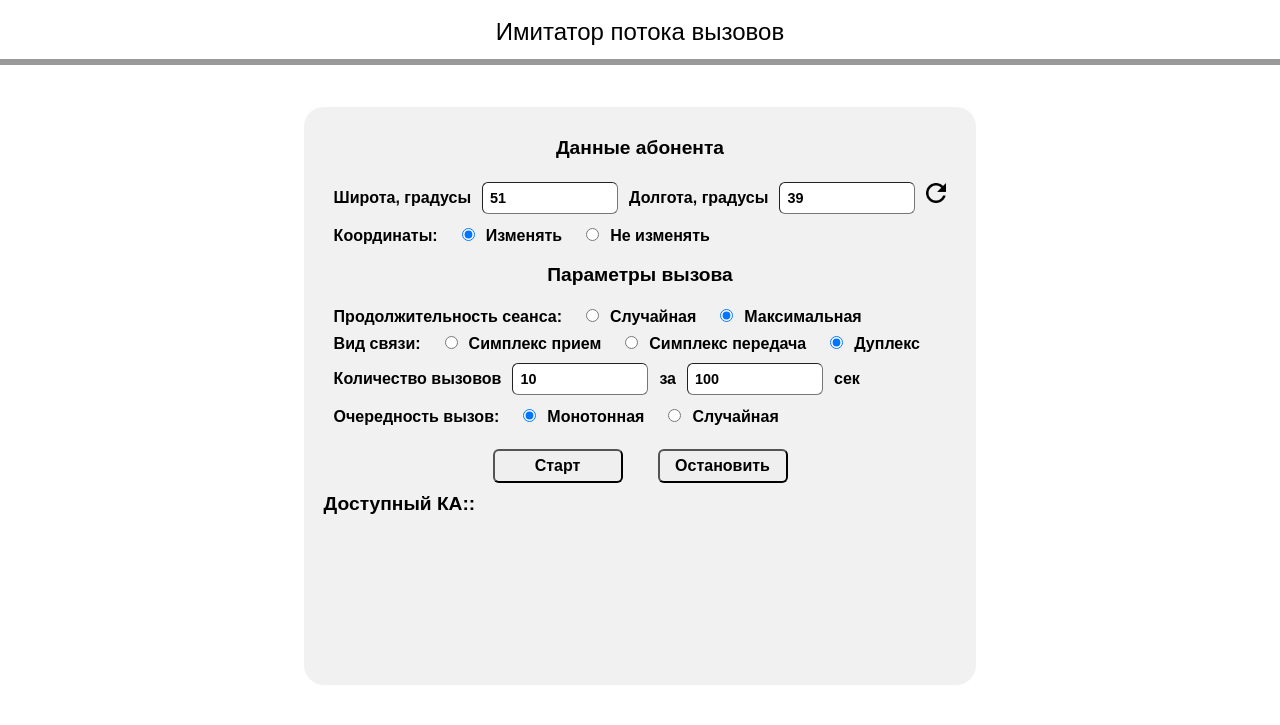
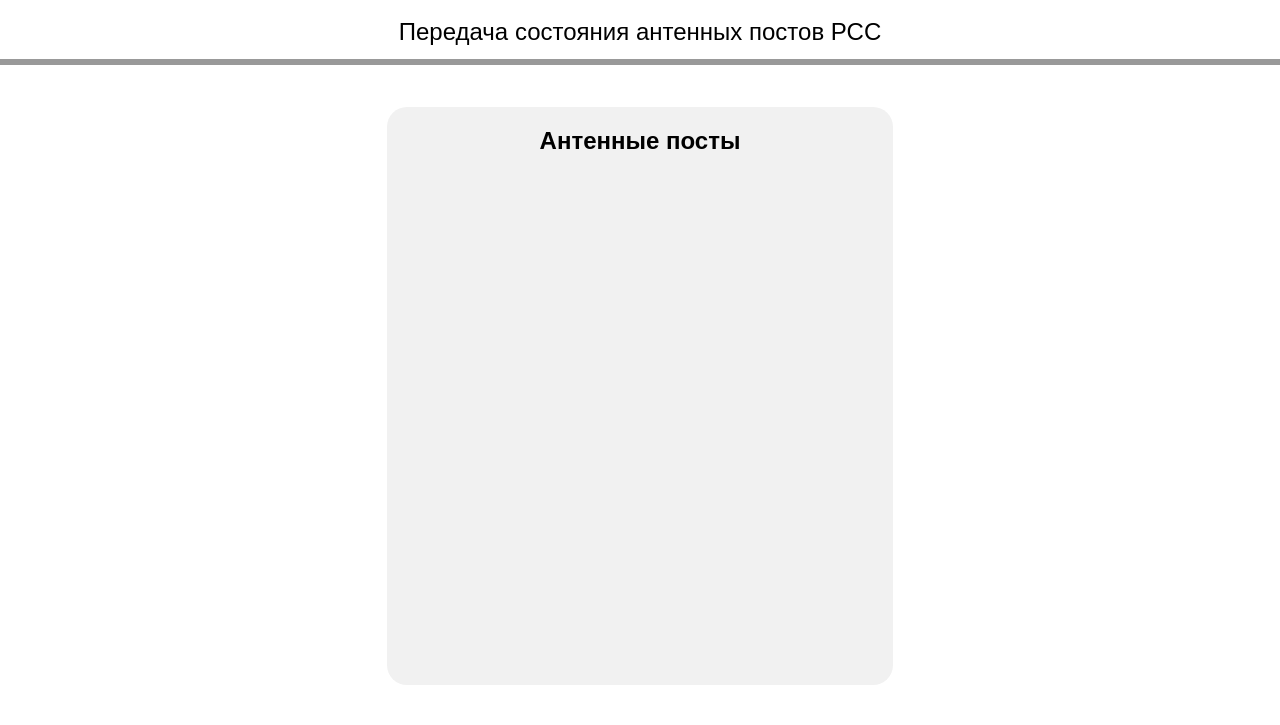
Before and after one commit to Aleksandrskm/RSS-SURR, a Flask app: page /transmitting_antennas_RSS in a window 1280 px wide. Shown: the part 75-800 px from the top of the page. Run offline with Flask 3, Linux system fonts and the light colour scheme.

Commit message:
сделал стараницу для изменения антенных постов

```diff
--- a/website/static/css/style.css
+++ b/website/static/css/style.css
@@ -288,6 +288,19 @@ img {
     flex-direction: column;
     /* justify-content: center; */
     max-width: 900px;
+    margin: 15px 15px;
+    background-color: #f1f1f1;
+    border-radius: 20px;
+    padding: 20px;
+    box-sizing: border-box;
+
+}
+.antennas-posts{
+    overflow-y: auto;
+    display: flex;
+    flex-direction: column;
+    /* justify-content: center; */
+    min-width: 40%;
     margin: 15px 15px;
     background-color: #f1f1f1;
     border-radius: 20px;
--- a/website/static/js/index.js
+++ b/website/static/js/index.js
@@ -141,7 +141,7 @@ function getDateTimes(dateControl,timeControl){
 }
 async function getRssDatas() {
   try {
-    const response = await fetch(`http://185.192.247.60:7130/Characteristics/BSSs`,{
+    const response = await fetch(`http://185.192.247.60:7130/rss`,{
       method:"GET",
       headers: {
         "Content-Type": "application/json",
@@ -171,7 +171,22 @@ async function getKaDatas() {
 
   }
 }
+async function getAllAntenas() {
+  try {
+    const response = await fetch(`http://185.192.247.60:7130/rss/antennas`,{
+      method:"GET",
+      headers: {
+        "Content-Type": "application/json",
+      },
+    })
+    const result =await response.json();
+    console.log(result)
+    return result
+  }
+  catch (error) {
 
+  }
+}
 async function calculateBSSsSatellitesAvailability(data) {
     try {
       const response = await fetch(`http://185.192.247.60:7130/CommunicationAvailability/CalculateBSSsSatellitesAvailability`, {
@@ -218,13 +233,19 @@ const rss=[]
 btn.addEventListener("click", ()=>{modal.style.display = "flex"});
 span.addEventListener("click", ()=>{modal.style.display = "none"});
 if (document.querySelector('h2')) {
-  if (document.querySelector('h2').innerHTML) {
-
+  if (document.querySelector('h2').innerHTML==`Планирование РСС`) {
+    let tempRssData=``;
     const rssPromise = getRssDatas().then(result=>{
       result.forEach ((rssData)=>{
-        rss.push(rssData)
+
+        tempRssData={name:rssData.NAIM,
+          lat:rssData.SHIROTA,
+          lon:rssData.DOLGOTA,
+          radius:rssData.RADIUS};
+        console.log(tempRssData)
+        rss.push(tempRssData)
       })
-      console.log(satIDs)
+
     });;
     const kasPromise=getKaDatas().then(result=>{
       result.forEach ((ka)=>{
@@ -301,6 +322,94 @@ if (document.querySelector('h2')) {
     });
 
   }
+  if (document.querySelector('h2').innerHTML==`Передача состояния антенных постов РСС`) {
+   const dataAntennasPosts= document.querySelector('.antennas-posts');
+   getAllAntenas()
+   .then(antennas=>{
+    dataAntennasPosts.innerHTML=`<div class="RSS">Антенные посты</div>`
+    antennas.forEach(antennaData=>{
+      let antenna =document.createElement('div');
+      let {ID,ID_RSS,NUM,NAIM,AZIMUT,UM,ID_ISPR,DATA_BEG,DATA_END}=antennaData;
+
+      antenna.classList.add('antennas-post');
+      antenna.innerHTML=`
+      <br>
+      <span class="field">ID:</span><span class="data-ant">${ID}</span>
+      <br>
+      <span class="field">ID_RSS:</span><span class="data-ant">${ID_RSS}</span>
+      <br>
+      <span class="field">NUM:</span><span class="data-ant">${NUM}</span>
+      <br>
+      <span class="field">NAIM:</span><span class="data-ant">${NAIM}</span>
+      <br>
+      <span class="field">AZIMUT:</span><span class="data-ant">${AZIMUT}</span>
+      <br>
+      <span class="field"> UM:</span><span class="data-ant">${UM}</span>
+      <br>
+      <span class="field">ID_ISPR:</span><span class="data-ant">${ID_ISPR}</span>
+      <br>
+      <span class="field"> DATA_BEG:</span><span class="data-ant">${DATA_BEG}</span>
+      <br>
+      <span class="field"> DATA_END:</span><span class="data-ant">${DATA_END}</span>`
+      dataAntennasPosts.append(antenna);
+    })
+    const antPosts=document.querySelectorAll('.antennas-post');
+    antPosts.forEach(post=>{
+      post.addEventListener('click',()=>{
+        const fields=[];
+        const datasAnt=[];
+        const postsChildren= post.children ;
+        [].forEach.call(postsChildren,(chield)=>{
+
+          if (chield.classList.contains('field')) {
+            fields.push(chield.innerHTML);
+          }
+          if (chield.classList.contains('data-ant')) {
+            datasAnt.push(chield.innerHTML);
+          }
+
+
+        })
+        const modalEdit=document.getElementById("myEdit");
+        modalEdit.innerHTML=` <div class="modal-content-edit">
+        <h4 class="modal-header-edit">Редактирование антенного поста</h4>
+
+        <div class="btns-edit">
+
+            <button class="close-edit">Закрыть</button>
+            <button class="edit-btn">Редактировать</button>
+        </div>
+    </div>`;
+        const closeEditModal=document.querySelector('.close-edit');
+        const modalHeaderEdit=document.querySelector('.modal-header-edit');
+        closeEditModal.addEventListener('click',()=>{modalEdit.style.display = "none";})
+
+        modalEdit.style.display = "flex";
+
+
+        console.log(fields[0]);
+        console.log(datasAnt);
+
+        for(let i=fields.length-1;i>=0;i--){
+          const modalRowEdit=document.createElement('div');
+          modalRowEdit.classList.add('modal_row-edit');
+          const field=document.createElement('span');
+          const data=document.createElement('input');
+          data.type='text';
+          data.value=datasAnt[i];
+          field.innerText=fields[i];
+          modalRowEdit.append(field);
+          modalRowEdit.append(data);
+
+          modalHeaderEdit.after(modalRowEdit);
+        }
+      })
+    })
+
+   })
+
+
+  }
 
 }
 if (document.getElementById('abonent-select')) {
--- a/website/templates/base.html
+++ b/website/templates/base.html
@@ -46,6 +46,17 @@
             </div>
         </div>
     </div>
+    <div id="myEdit" class="modal">
+        <div class="modal-content-edit">
+            <h4 class="modal-header-edit">Редактирование антенного поста</h4>
+
+            <div class="btns-edit">
+
+                <button class="close-edit">Закрыть</button>
+                <button class="edit-btn">Редактировать</button>
+            </div>
+        </div>
+    </div>
 
     <script src="{{ url_for('static', filename='js/index.js') }}"></script>
 </body>
--- a/website/templates/transmitting_antennas_RSS.html
+++ b/website/templates/transmitting_antennas_RSS.html
@@ -5,88 +5,10 @@
     <span class="loader"></span>
     <span class="loader-container__title">Загрузка...</span>
 </div>
-    <h2>Имитатор потока вызовов</h2>
+    <h2>Передача состояния антенных постов РСС</h2>
 <div class="content">
 
-    <div class="input_parameters_imitator">
-
-        <div class="row_com">
-
-            <div class="column2_com">
-
-        <div class="div-abonent">Данные абонента</div>
-                <br>
-        <div class="data-abonent">
-
-            <span>Широта, градусы</span>
-            <input id="lat4" type="text" value="51">
-            <span>Долгота, градусы</span>
-            <input id="lon4" type="text" value="39"> <img class="re-date-flow" src="../static/img/re.png">
-
-            <!-- <span>Минимальная продолжительность сеанса,сек</span>
-            <input id="min-call-time" type="text" value="30"> -->
-        </div>
-        <div class="radio-dvi">
-
-            <span>Координаты:</span>
-            <input type="radio" value="1" name="radio-coordinates" class="priority-checkbox" checked>
-            <span>Изменять</span>
-            <input type="radio" value="2" name="radio-coordinates" class="priority-rand-checkbox">
-            <span>Не изменять</span>
-        </div>
-        <br>
-        <div class="div-abonent">Параметры вызова</div>
-        <br>
-        <div class="radio-dvi">
-            <span>Продолжительность сеанса:</span>
-            <input type="radio" value="1" name="radio-time" class="time_call-rand">
-            <span>Случайная</span>
-            <input type="radio" value="1" name="radio-time" class="time_call-max" checked>
-            <span>Максимальная</span>
-
-        </div>
-        <div class="radio-dvi">
-            <span>Вид связи:</span>
-            <input type="radio" value="1" name="radio" class="simple-checkbox">
-            <span>Симплекс прием</span>
-            <input type="radio" value="1" name="radio" class="simplex-checkbox">
-            <span>Симплекс передача</span>
-            <input type="radio" value="2" name="radio" class="duplex-checkbox" checked>
-            <span>Дуплекс</span>
-        </div>
-        <div>
-            <span>Количество вызовов</span>
-            <input id="quantity_calls" type="text" value="10">
-            <span>за</span>
-            <input id="time_calls" type="text" value="100">
-            <span>сек</span>
-        </div>
-        <div class="radio-dvi">
-
-            <span>Очередность вызов:</span>
-            <input type="radio" value="1" name="radio-call" class="priority-checkbox" checked>
-            <span>Монотонная</span>
-            <input type="radio" value="2" name="radio-call" class="priority-rand-checkbox">
-            <span>Случайная</span>
-        </div>
-
-            </div>
-            <!-- <div class="column3_com"> -->
-
-
-            <!-- </div> -->
-        </div>
-
-        <div class="btn2">
-            <button id="task-btn_sim_flow">Старт</button>
-            <button id="task-btn_cansel_flow">Остановить</button>
-        </div>
-
-        <div class="header-log">Доступный КА::</div>
-
-        <span id="response3"></span>
-
-    </div>
+<div class="antennas-posts"></div>
 
 </div>
 
```
Also changed, not shown: other parts of website/static/css/style.css (+96 -5 lines).
